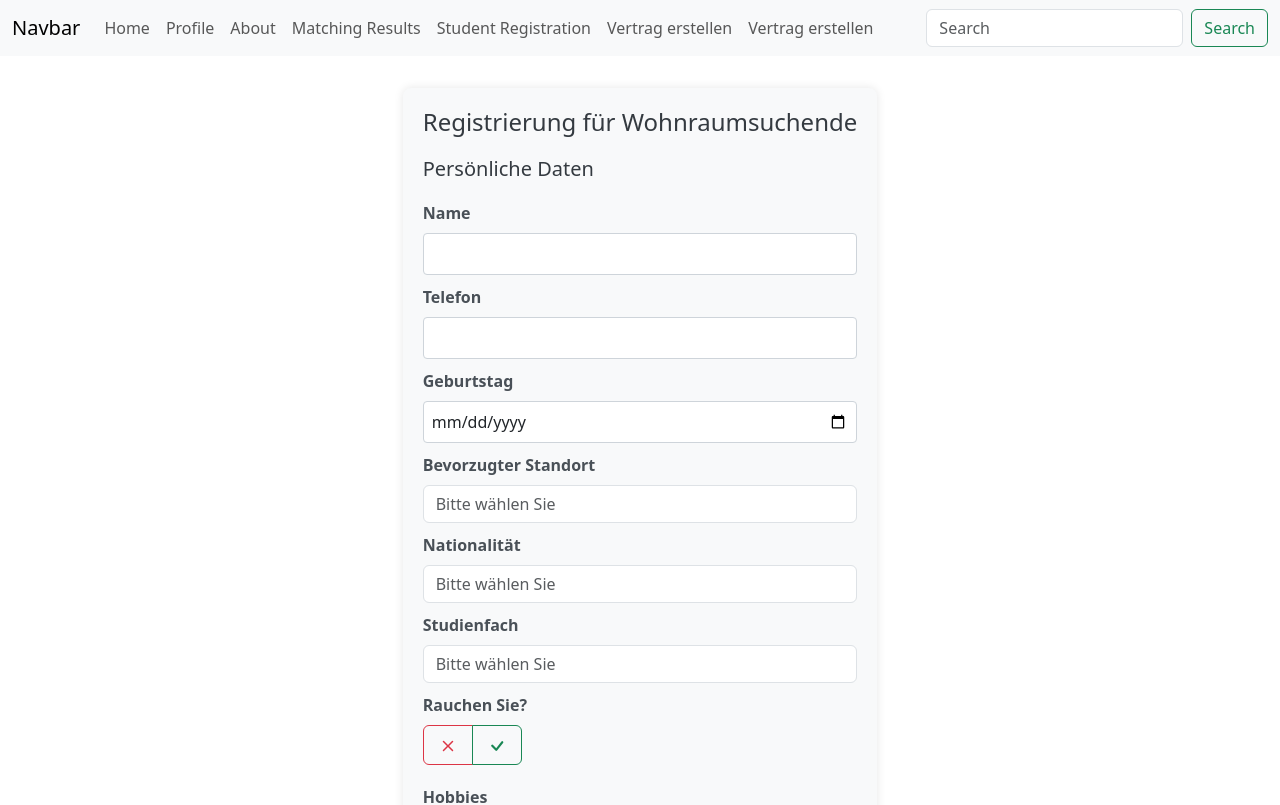
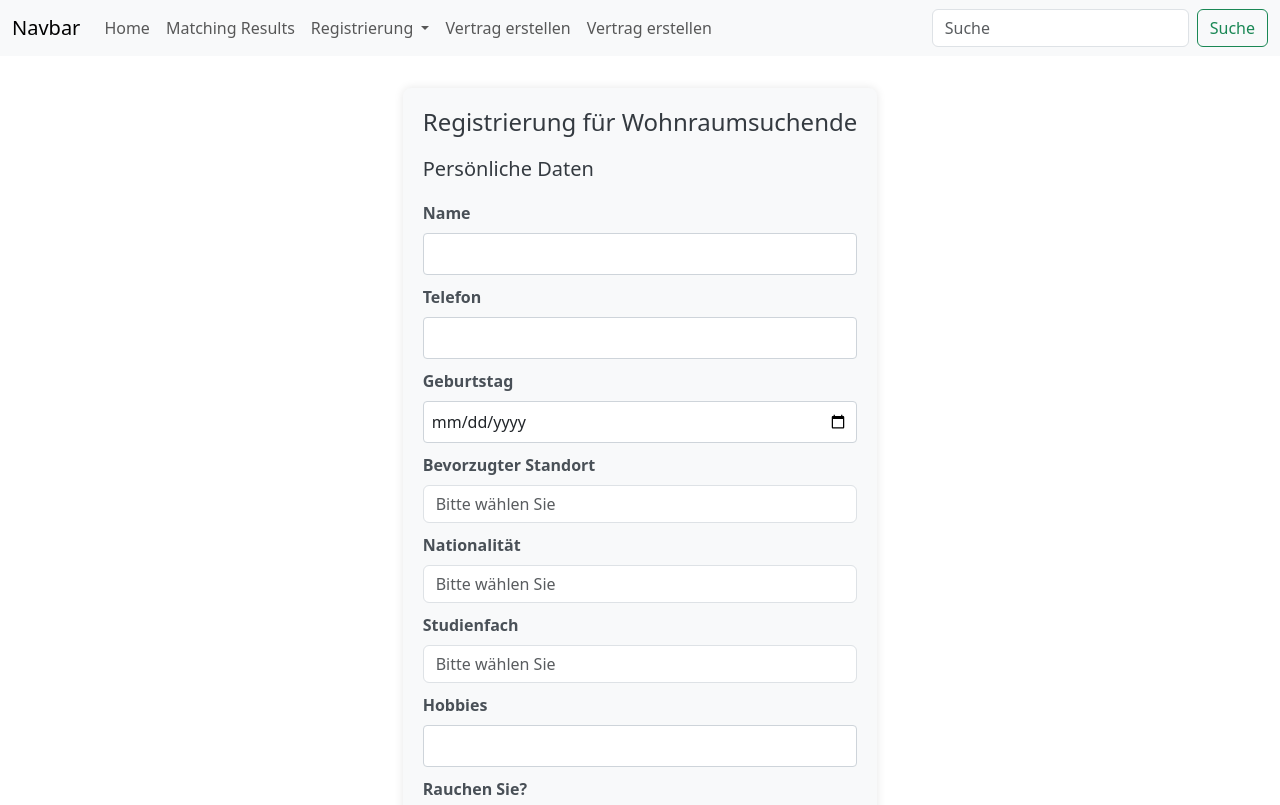
Before and after one commit to Lerbert/living-knows-no-age, a Vue app: page /student-registration in a window 1280 px wide. Shown: the top 805 px of the page. Built offline with nearby package versions, Linux system fonts and the light colour scheme; the HTML template or start-up script is replaced by a standard one.

Commit message:
Improve student form

```diff
--- a/src/components/NavBar.vue
+++ b/src/components/NavBar.vue
@@ -19,16 +19,31 @@
             <RouterLink class="nav-link" to="/">Home</RouterLink>
           </li>
           <li class="nav-item">
-            <RouterLink class="nav-link" to="/profile">Profile</RouterLink>
-          </li>
-          <li class="nav-item">
-            <RouterLink class="nav-link" to="/about">About</RouterLink>
-          </li>
-          <li class="nav-item">
             <RouterLink class="nav-link" to="/matching-results">Matching Results</RouterLink>
           </li>
-          <li class="nav-item">
-            <RouterLink class="nav-link" to="/student-registration">Student Registration</RouterLink>
+          <li class="nav-item dropdown">
+            <a
+              class="nav-link dropdown-toggle"
+              href="#"
+              id="navbarDropdown"
+              role="button"
+              data-bs-toggle="dropdown"
+              aria-expanded="false"
+            >
+              Registrierung
+            </a>
+            <ul class="dropdown-menu" aria-labelledby="navbarDropdown">
+              <li>
+                <RouterLink class="dropdown-item" to="/student-registration">
+                  Wohnraumsuchende
+                </RouterLink>
+              </li>
+              <li>
+                <RouterLink class="dropdown-item" to="/student-registration">
+                  Wohnraumgebende
+                </RouterLink>
+              </li>
+            </ul>
           </li>
           <li class="nav-item">
             <RouterLink class="nav-link" to="/contract-creation">Vertrag erstellen</RouterLink>
@@ -38,8 +53,8 @@
           </li>
         </ul>
         <form class="d-flex">
-          <input class="form-control me-2" type="search" placeholder="Search" aria-label="Search" />
-          <button class="btn btn-outline-success" type="submit">Search</button>
+          <input class="form-control me-2" type="search" placeholder="Suche" aria-label="Suche" />
+          <button class="btn btn-outline-success" type="submit">Suche</button>
         </form>
       </div>
     </div>
--- a/src/components/forms/StudentForm.vue
+++ b/src/components/forms/StudentForm.vue
@@ -59,13 +59,13 @@
           </div>
         </div>
         <div class="form-group row">
-          <YesNo id="raucher" title="Rauchen Sie?" v-model="answers.smoker" />
-        </div>
-        <div class="form-group row">
           <label for="phone" class="form-label">Hobbies</label>
           <div class="">
             <input type="text" class="form-control" id="phone" v-model="answers.hobbies" />
           </div>
+        </div>
+        <div class="form-group row">
+          <YesNo id="raucher" title="Rauchen Sie?" v-model="answers.smoker" />
         </div>
         <button type="button" class="btn btn-primary" @click="currentStage = Stage.Tasks">
           Weiter
@@ -107,7 +107,7 @@
       </div>
     </form>
   </div>
-  {{ answers }}
+  <!-- {{ answers }} -->
 </template>
 
 <script setup lang="ts">
@@ -119,6 +119,7 @@ import { TaskType } from '@/types/TaskType'
 import { usePeople } from '@/stores/PeopleStore'
 import { Student } from '@/types/Student'
 import DefaultImage from '@/images/default.jpg'
+import { useRouter } from 'vue-router'
 
 interface Answer {
   name: string | null
@@ -193,6 +194,8 @@ const answers = ref<Answer>({
 
 const students = usePeople()
 
+const router = useRouter()
+
 const submitForm = () => {
   const acceptedTasks = Object.entries(answers.value.offers)
     .filter(([, value]) => value === true)
@@ -214,6 +217,7 @@ const submitForm = () => {
     DefaultImage,
   )
   students.addStudent(student)
+  router.push('/')
 }
 </script>
 
```
